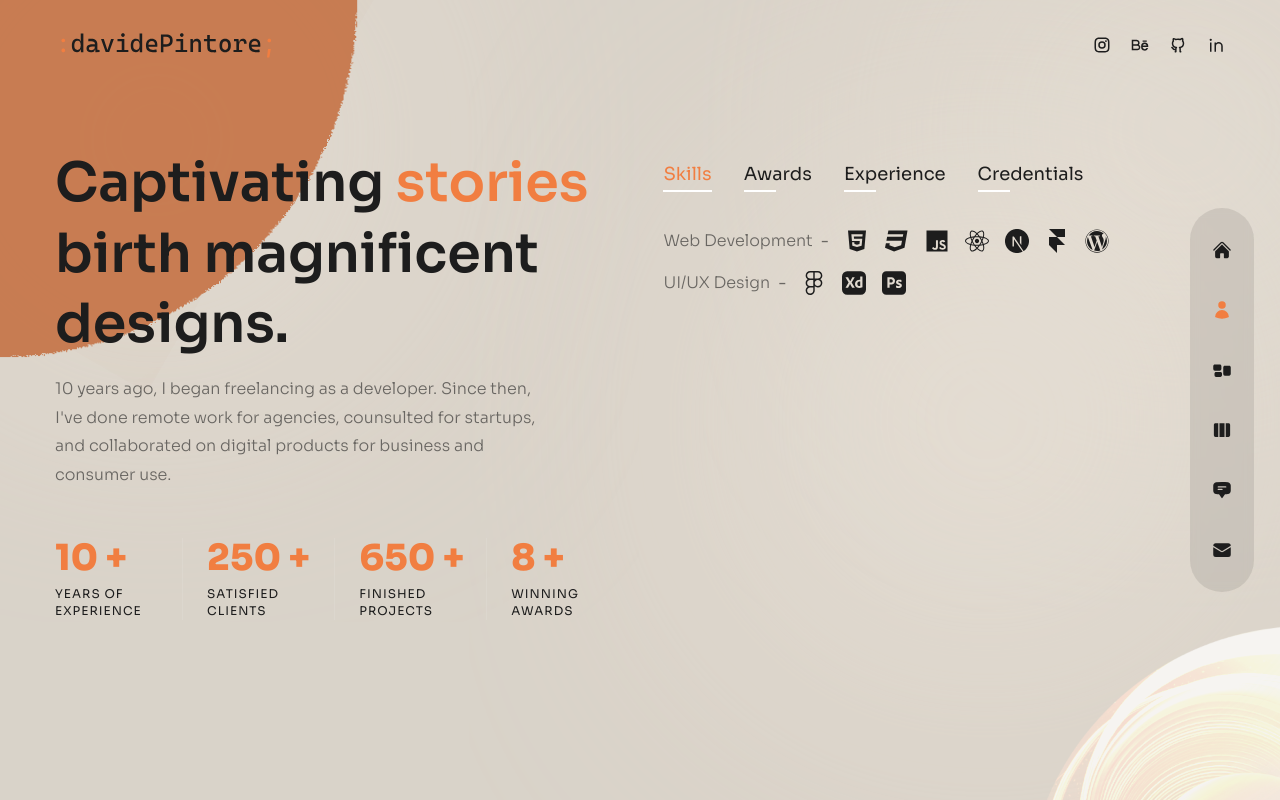
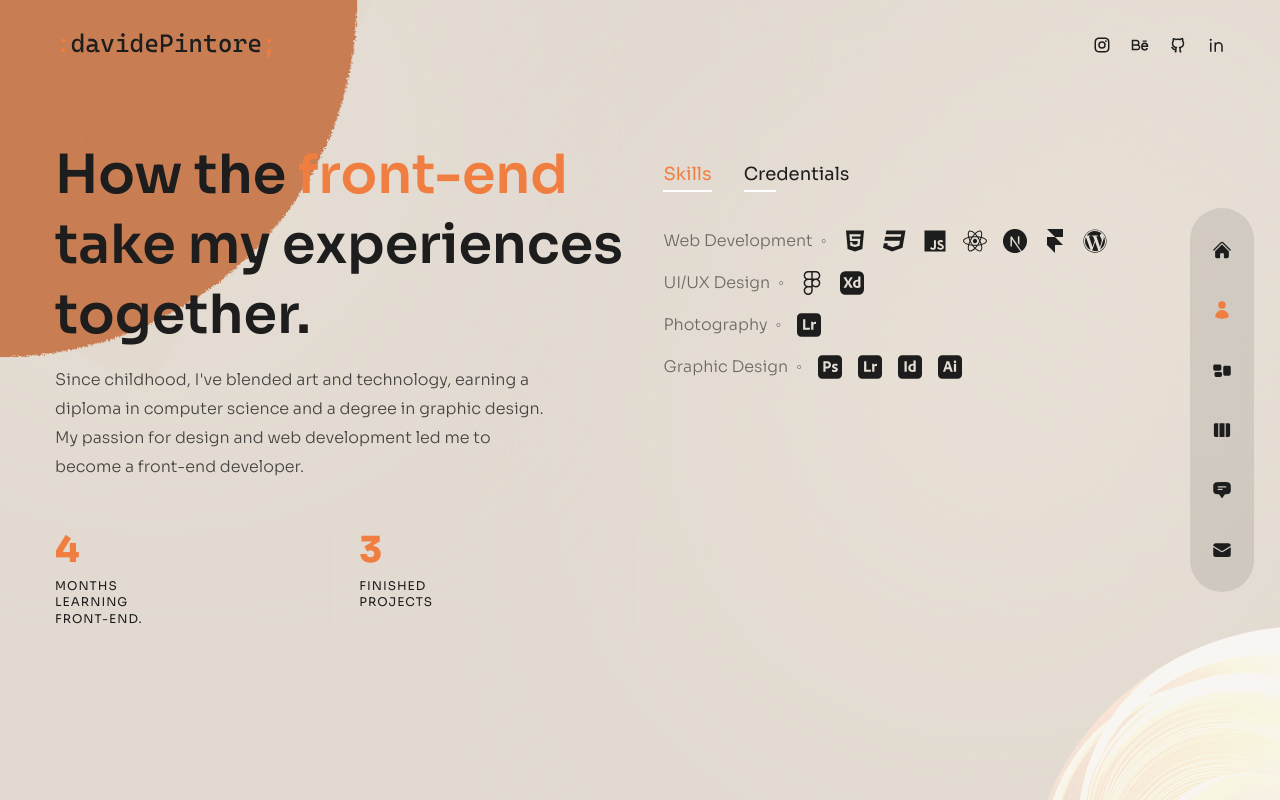
Before and after one commit to DartleDartle/Dartle-portfolio, a Next.js app: page /about in a window 1280 px wide. Built offline with nearby package versions, Linux system fonts and the light colour scheme.

Commit message:
Working on the ahestetic of About and My Work section

```diff
--- a/components/ServiceSlider.js
+++ b/components/ServiceSlider.js
@@ -23,27 +23,32 @@ import { FreeMode, Pagination } from 'swiper';
 export const serviceData = [
   {
     icon: <RxCrop />,
-    title: 'Branding',
+    title: 'Fast Learning',
     description: 'Lorem ipsum dolor sit amet, consectetur adipiscing elit.',
   },
   {
     icon: <RxPencil2 />,
-    title: 'Design',
+    title: 'Scentific mind',
     description: 'Lorem ipsum dolor sit amet, consectetur adipiscing elit.',
   },
   {
     icon: <RxDesktop />,
-    title: 'Development',
+    title: 'Sociable',
     description: 'Lorem ipsum dolor sit amet, consectetur adipiscing elit.',
   },
   {
     icon: <RxReader />,
-    title: 'Copywriting',
+    title: 'Motivated',
     description: 'Lorem ipsum dolor sit amet, consectetur adipiscing elit.',
   },
   {
     icon: <RxRocket />,
-    title: 'SEO',
+    title: 'Constant',
+    description: 'Lorem ipsum dolor sit amet, consectetur adipiscing elit.',
+  },
+  {
+    icon: <RxRocket />,
+    title: 'Web Designer',
     description: 'Lorem ipsum dolor sit amet, consectetur adipiscing elit.',
   },
 ];
@@ -72,7 +77,7 @@ const ServiceSlider = () => {
       {serviceData.map((item, index) => {
         return (
           <SwiperSlide key={index}>
-            <div className='bg-[rgba(65,47,123,0.15)] h-max rounded-lg px-6 py-8 flex sm:flex-col gap-x-6 sm:gap-x-0 group cursor-pointer hover:bg-[rgba(89,65,169,0.15)] transition-all duration-300'>
+            <div className='bg-[rgba(255,255,255,1)] h-max rounded-lg px-6 py-8 flex sm:flex-col gap-x-6 sm:gap-x-0 group cursor-pointer hover:bg-[rgba(252,229,181,1)] transition-all duration-300'>
               {/* icon */}
               <div className='text-4xl text-accent mb-4'>{item.icon}</div>
               {/* title & desc */}
--- a/pages/about/index.js
+++ b/pages/about/index.js
@@ -15,6 +15,9 @@ import {
   SiFramer,
   SiAdobexd,
   SiAdobephotoshop,
+  SiAdobelightroom,
+  SiAdobeillustrator,
+  SiAdobeindesign,
 } from 'react-icons/si';
 
 //  about data
@@ -36,37 +39,15 @@ export const aboutData = [
       },
       {
         title: 'UI/UX Design',
-        icons: [<FaFigma />, <SiAdobexd />, <SiAdobephotoshop />],
-      },
-    ],
-  },
-  {
-    title: 'awards',
-    info: [
-      {
-        title: 'Webby Awards - Honoree',
-        stage: '2011 - 2012',
+        icons: [<FaFigma />, <SiAdobexd />],
       },
       {
-        title: 'Adobe Design Achievement Awards - Finalist',
-        stage: '2009 - 2010',
-      },
-    ],
-  },
-  {
-    title: 'experience',
-    info: [
-      {
-        title: 'UX/UI Designer - XYZ Company',
-        stage: '2012 - 2023',
+        title: 'Photography',
+        icons: [ <SiAdobelightroom />],
       },
       {
-        title: 'Web Developer - ABC Agency',
-        stage: '2010 - 2012',
-      },
-      {
-        title: 'Intern - DEF Corporation',
-        stage: '2008 - 2010',
+        title: 'Graphic Design',
+        icons: [<SiAdobephotoshop />, <SiAdobelightroom />, <SiAdobeindesign />, <SiAdobeillustrator />],
       },
     ],
   },
@@ -74,16 +55,20 @@ export const aboutData = [
     title: 'credentials',
     info: [
       {
-        title: 'Web Development - ABC University, LA, CA',
-        stage: '2011',
+        title: 'Graduated in Information Technology from Technical Institute - ITIS Leonardo Da Vinci Pisa.',
+        stage: '2019',
       },
       {
-        title: 'Computer Science Diploma - AV Technical Institute',
-        stage: '2009',
+        title: 'Graduated in Graphic Design - Accademia Di Belle Arti Di Brescia Santa Giulia',
+        stage: '2022',
       },
       {
-        title: 'Certified Graphic Designer - ABC Institute, Los Angeles, CA',
-        stage: '2006',
+        title: 'Certificated portrait photographer - Istituto Marangoni di Firenze',
+        stage: '2023',
+      },
+      {
+        title: 'Certificated as Meta Front-End Developer - from Coursera platform',
+        stage: '2024',
       },
     ],
   },
@@ -104,7 +89,7 @@ const About = () => {
   const [index, setIndex] = useState(0);
   console.log(index);
   return (
-    <div className='h-full bg-grey/30 py-32 text-center xl:text-left'>
+    <div className='h-full bg-grey/60 py-32 text-center xl:text-left'>
       <Circles />
       {/* avatar img */}
       <div className='container mx-auto h-full flex flex-col items-center xl:flex-row gap-x-6'>
@@ -117,8 +102,7 @@ const About = () => {
             exit='hidden'
             className='h2 z-20'
           >
-            Captivating <span className='text-accent'>stories</span> birth
-            magnificent designs.
+            How the<span className='text-accent'> front-end</span> take my experiences together.
           </motion.h2>
           <motion.p
             variants={fadeIn('right', 0.4)}
@@ -127,9 +111,7 @@ const About = () => {
             exit='hidden'
             className='max-w-[500px] mx-auto xl:mx-0 mb-6 xl:mb-12 px-2 xl:px-0'
           >
-            10 years ago, I began freelancing as a developer. Since then, I've
-            done remote work for agencies, counsulted for startups, and
-            collaborated on digital products for business and consumer use.
+          Since childhood, I've blended art and technology, earning a diploma in computer science and a degree in graphic design. My passion for design and web development led me to become a front-end developer.
           </motion.p>
           {/* counters */}
           <motion.div
@@ -143,39 +125,23 @@ const About = () => {
               {/* experience */}
               <div className='relative flex-1 after:w-[1px] after:h-full after:bg-white/10 after:absolute after:top-0 after:right-0'>
                 <div className='text-2xl xl:text-4xl font-extrabold text-accent mb-2'>
-                  <CountUp start={0} end={10} duration={5} /> +
+                  <CountUp start={0} end={4} duration={5} />
                 </div>
                 <div className='text-xs uppercase tracking-[1px] leading-[1.4] max-w-[100px]'>
-                  Years of experience
-                </div>
-              </div>
-              {/* clients */}
-              <div className='relative flex-1 after:w-[1px] after:h-full after:bg-white/10 after:absolute after:top-0 after:right-0'>
-                <div className='text-2xl xl:text-4xl font-extrabold text-accent mb-2'>
-                  <CountUp start={0} end={250} duration={5} /> +
-                </div>
-                <div className='text-xs uppercase tracking-[1px] leading-[1.4] max-w-[100px]'>
-                  Satisfied clients
+                Months learning front-end.
                 </div>
               </div>
               {/* projects */}
               <div className='relative flex-1 after:w-[1px] after:h-full after:bg-white/10 after:absolute after:top-0 after:right-0'>
                 <div className='text-2xl xl:text-4xl font-extrabold text-accent mb-2'>
-                  <CountUp start={0} end={650} duration={5} /> +
+                  <CountUp start={0} end={3} duration={5} />
                 </div>
                 <div className='text-xs uppercase tracking-[1px] leading-[1.4] max-w-[100px]'>
                   Finished projects
                 </div>
               </div>
-              {/* awards */}
-              <div className='relative flex-1'>
-                <div className='text-2xl xl:text-4xl font-extrabold text-accent mb-2'>
-                  <CountUp start={0} end={8} duration={5} /> +
-                </div>
-                <div className='text-xs uppercase tracking-[1px] leading-[1.4] max-w-[100px]'>
-                  Winning awards
-                </div>
-              </div>
+
+
             </div>
           </motion.div>
         </div>
@@ -212,7 +178,7 @@ const About = () => {
                 >
                   {/* title */}
                   <div className='font-light mb-2 md:mb-0'>{item.title}</div>
-                  <div className='hidden md:flex'>-</div>
+                  <div className='hidden md:flex'>  ◦</div>
                   <div>{item.stage}</div>
                   <div className='flex gap-x-4'>
                     {/* icons */}
--- a/pages/index.js
+++ b/pages/index.js
@@ -27,7 +27,7 @@ const Home = () => {
           className="h1 z-20"
         >
 
-        My journey in to <br />the <span className="text-accent">Front-End</span> field.
+        My journey into <br />the <span className="text-accent">Front-End</span> field.
         </motion.h1>
         {/* subtitle */}
         <motion.p
--- a/pages/services/index.js
+++ b/pages/services/index.js
@@ -9,7 +9,7 @@ import { fadeIn } from '../../variants';
 
 const Services = () => {
   return (
-    <div className='h-full bg-primary/30 py-36 flex items-center'>
+    <div className='h-full bg-grey/30 py-36 flex items-center'>
       <Circles />
       <div className='container mx-auto'>
         <div className='flex flex-col xl:flex-row gap-x-8'>
--- a/styles/globals.css
+++ b/styles/globals.css
@@ -32,7 +32,7 @@
     @apply text-[35px] leading-tight md:text-[54px] md:leading-[1.3] mb-4 font-semibold;
   }
   p {
-    @apply leading-[1.8] text-primary/60 font-light;
+    @apply leading-[1.8] text-primary/80 font-light;
   }
   .btn,
   .input {
```
